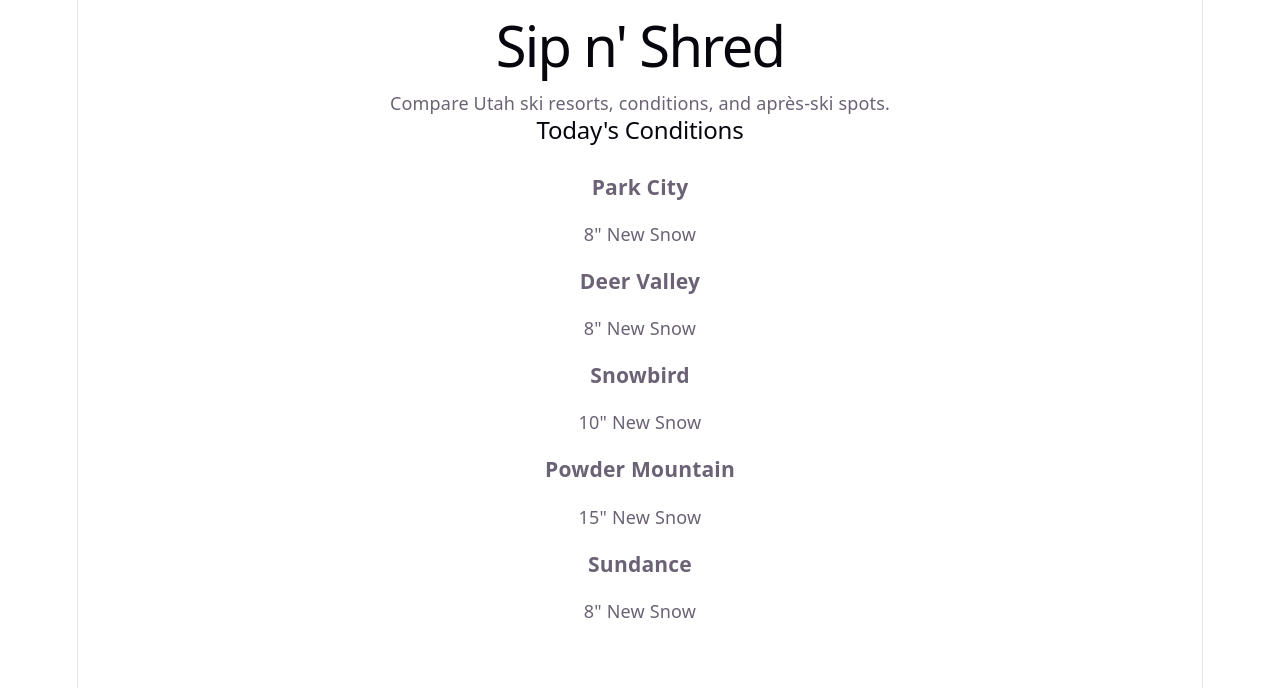
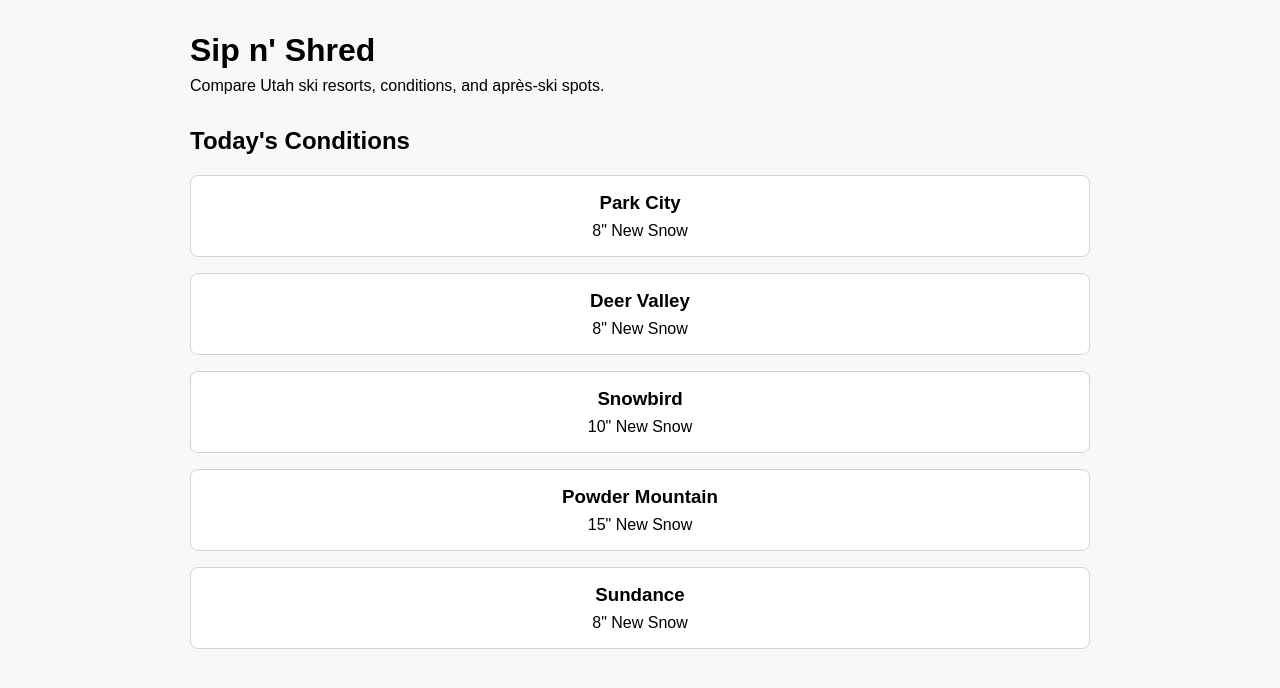
Before and after one commit to Christian-Hermann/sip-n-shred, a React app in the folder frontend/: page / in a window 1280 px wide. Shown: the top 688 px of the page. Built offline with nearby package versions, Linux system fonts and the light colour scheme; the HTML template or start-up script is replaced by a standard one.

Commit message:
Style condition cards with component css

```diff
--- a/frontend/src/App.css
+++ b/frontend/src/App.css
@@ -1,184 +1,13 @@
-.counter {
-  font-size: 16px;
-  padding: 5px 10px;
-  border-radius: 5px;
-  color: var(--accent);
-  background: var(--accent-bg);
-  border: 2px solid transparent;
-  transition: border-color 0.3s;
-  margin-bottom: 24px;
-
-  &:hover {
-    border-color: var(--accent-border);
-  }
-  &:focus-visible {
-    outline: 2px solid var(--accent);
-    outline-offset: 2px;
-  }
+.app {
+  max-width: 900px;
+  margin: 0 auto;
+  padding: 2rem;
 }
 
-.hero {
-  position: relative;
-
-  .base,
-  .framework,
-  .vite {
-    inset-inline: 0;
-    margin: 0 auto;
-  }
-
-  .base {
-    width: 170px;
-    position: relative;
-    z-index: 0;
-  }
-
-  .framework,
-  .vite {
-    position: absolute;
-  }
-
-  .framework {
-    z-index: 1;
-    top: 34px;
-    height: 28px;
-    transform: perspective(2000px) rotateZ(300deg) rotateX(44deg) rotateY(39deg)
-      scale(1.4);
-  }
-
-  .vite {
-    z-index: 0;
-    top: 107px;
-    height: 26px;
-    width: auto;
-    transform: perspective(2000px) rotateZ(300deg) rotateX(40deg) rotateY(39deg)
-      scale(0.8);
-  }
+.app-header {
+  margin-bottom: 2rem;
 }
 
-#center {
-  display: flex;
-  flex-direction: column;
-  gap: 25px;
-  place-content: center;
-  place-items: center;
-  flex-grow: 1;
-
-  @media (max-width: 1024px) {
-    padding: 32px 20px 24px;
-    gap: 18px;
-  }
+.app-header h1 {
+  margin-bottom: 0.5rem;
 }
-
-#next-steps {
-  display: flex;
-  border-top: 1px solid var(--border);
-  text-align: left;
-
-  & > div {
-    flex: 1 1 0;
-    padding: 32px;
-    @media (max-width: 1024px) {
-      padding: 24px 20px;
-    }
-  }
-
-  .icon {
-    margin-bottom: 16px;
-    width: 22px;
-    height: 22px;
-  }
-
-  @media (max-width: 1024px) {
-    flex-direction: column;
-    text-align: center;
-  }
-}
-
-#docs {
-  border-right: 1px solid var(--border);
-
-  @media (max-width: 1024px) {
-    border-right: none;
-    border-bottom: 1px solid var(--border);
-  }
-}
-
-#next-steps ul {
-  list-style: none;
-  padding: 0;
-  display: flex;
-  gap: 8px;
-  margin: 32px 0 0;
-
-  .logo {
-    height: 18px;
-  }
-
-  a {
-    color: var(--text-h);
-    font-size: 16px;
-    border-radius: 6px;
-    background: var(--social-bg);
-    display: flex;
-    padding: 6px 12px;
-    align-items: center;
-    gap: 8px;
-    text-decoration: none;
-    transition: box-shadow 0.3s;
-
-    &:hover {
-      box-shadow: var(--shadow);
-    }
-    .button-icon {
-      height: 18px;
-      width: 18px;
-    }
-  }
-
-  @media (max-width: 1024px) {
-    margin-top: 20px;
-    flex-wrap: wrap;
-    justify-content: center;
-
-    li {
-      flex: 1 1 calc(50% - 8px);
-    }
-
-    a {
-      width: 100%;
-      justify-content: center;
-      box-sizing: border-box;
-    }
-  }
-}
-
-#spacer {
-  height: 88px;
-  border-top: 1px solid var(--border);
-  @media (max-width: 1024px) {
-    height: 48px;
-  }
-}
-
-.ticks {
-  position: relative;
-  width: 100%;
-
-  &::before,
-  &::after {
-    content: '';
-    position: absolute;
-    top: -4.5px;
-    border: 5px solid transparent;
-  }
-
-  &::before {
-    left: 0;
-    border-left-color: var(--border);
-  }
-  &::after {
-    right: 0;
-    border-right-color: var(--border);
-  }
-}
--- a/frontend/src/App.jsx
+++ b/frontend/src/App.jsx
@@ -4,16 +4,21 @@
 
 function App() {
   return (
-    <>
+    <main className="app">
+      <header className="app-header">
         <h1>Sip n' Shred</h1>
+
         <p>Compare Utah ski resorts, conditions, and après-ski spots.</p>
+      </header>
 
+      <section>
         <h2>Today's Conditions</h2>
 
         {conditions.map((condition) => (
           <ConditionCard key={condition.id} condition={condition} />
         ))}
-    </>
+      </section>
+    </main>
   );
 }
 
--- /dev/null
+++ b/frontend/src/components/ConditionCard.css
@@ -0,0 +1,17 @@
+.condition-card {
+  background-color: white;
+  border: 1px solid #d3d3d3;
+  border-radius: 8px;
+  padding: 1rem;
+  margin-bottom: 1rem;
+  text-align: center;
+}
+
+.condition-card h3 {
+  margin-top: 0;
+  margin-bottom: 0.5rem;
+}
+
+.condition-card p {
+  margin-bottom: 0;
+}
--- a/frontend/src/components/ConditionCard.jsx
+++ b/frontend/src/components/ConditionCard.jsx
@@ -1,6 +1,8 @@
+import "./ConditionCard.css";
+
 function ConditionCard({ condition }) {
   return (
-    <div>
+    <div className="condition-card">
       <h3>{condition.resort}</h3>
       <p>{condition.newSnow}" New Snow</p>
     </div>
--- a/frontend/src/index.css
+++ b/frontend/src/index.css
@@ -1,111 +1,15 @@
-:root {
-  --text: #6b6375;
-  --text-h: #08060d;
-  --bg: #fff;
-  --border: #e5e4e7;
-  --code-bg: #f4f3ec;
-  --accent: #aa3bff;
-  --accent-bg: rgba(170, 59, 255, 0.1);
-  --accent-border: rgba(170, 59, 255, 0.5);
-  --social-bg: rgba(244, 243, 236, 0.5);
-  --shadow:
-    rgba(0, 0, 0, 0.1) 0 10px 15px -3px, rgba(0, 0, 0, 0.05) 0 4px 6px -2px;
-
-  --sans: system-ui, 'Segoe UI', Roboto, sans-serif;
-  --heading: system-ui, 'Segoe UI', Roboto, sans-serif;
-  --mono: ui-monospace, Consolas, monospace;
-
-  font: 18px/145% var(--sans);
-  letter-spacing: 0.18px;
-  color-scheme: light dark;
-  color: var(--text);
-  background: var(--bg);
-  font-synthesis: none;
-  text-rendering: optimizeLegibility;
-  -webkit-font-smoothing: antialiased;
-  -moz-osx-font-smoothing: grayscale;
-
-  @media (max-width: 1024px) {
-    font-size: 16px;
-  }
-}
-
-@media (prefers-color-scheme: dark) {
-  :root {
-    --text: #9ca3af;
-    --text-h: #f3f4f6;
-    --bg: #16171d;
-    --border: #2e303a;
-    --code-bg: #1f2028;
-    --accent: #c084fc;
-    --accent-bg: rgba(192, 132, 252, 0.15);
-    --accent-border: rgba(192, 132, 252, 0.5);
-    --social-bg: rgba(47, 48, 58, 0.5);
-    --shadow:
-      rgba(0, 0, 0, 0.4) 0 10px 15px -3px, rgba(0, 0, 0, 0.25) 0 4px 6px -2px;
-  }
-
-  #social .button-icon {
-    filter: invert(1) brightness(2);
-  }
-}
-
 body {
   margin: 0;
-}
-
-#root {
-  width: 1126px;
-  max-width: 100%;
-  margin: 0 auto;
-  text-align: center;
-  border-inline: 1px solid var(--border);
-  min-height: 100svh;
-  display: flex;
-  flex-direction: column;
-  box-sizing: border-box;
+  font-family: Arial, Helvetica, sans-serif;
+  background-color: #f8f8f8;
 }
 
 h1,
-h2 {
-  font-family: var(--heading);
-  font-weight: 500;
-  color: var(--text-h);
+h2,
+h3 {
+  margin-top: 0;
 }
 
-h1 {
-  font-size: 56px;
-  letter-spacing: -1.68px;
-  margin: 32px 0;
-  @media (max-width: 1024px) {
-    font-size: 36px;
-    margin: 20px 0;
-  }
+p {
+  margin-top: 0;
 }
-h2 {
-  font-size: 24px;
-  line-height: 118%;
-  letter-spacing: -0.24px;
-  margin: 0 0 8px;
-  @media (max-width: 1024px) {
-    font-size: 20px;
-  }
-}
-p {
-  margin: 0;
-}
-
-code,
-.counter {
-  font-family: var(--mono);
-  display: inline-flex;
-  border-radius: 4px;
-  color: var(--text-h);
-}
-
-code {
-  font-size: 15px;
-  line-height: 135%;
-  padding: 4px 8px;
-  background: var(--code-bg);
-}
```
Lines whose indentation alone changed are shown as unchanged.
